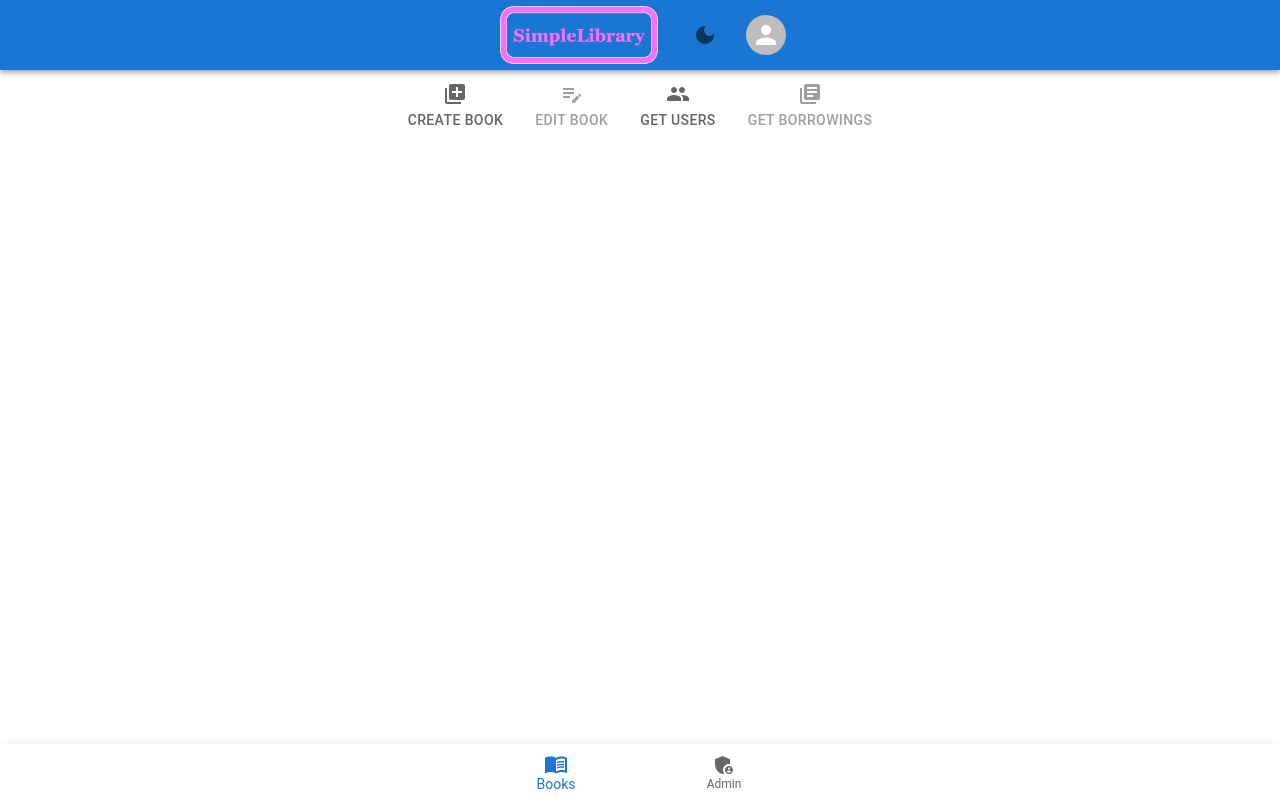
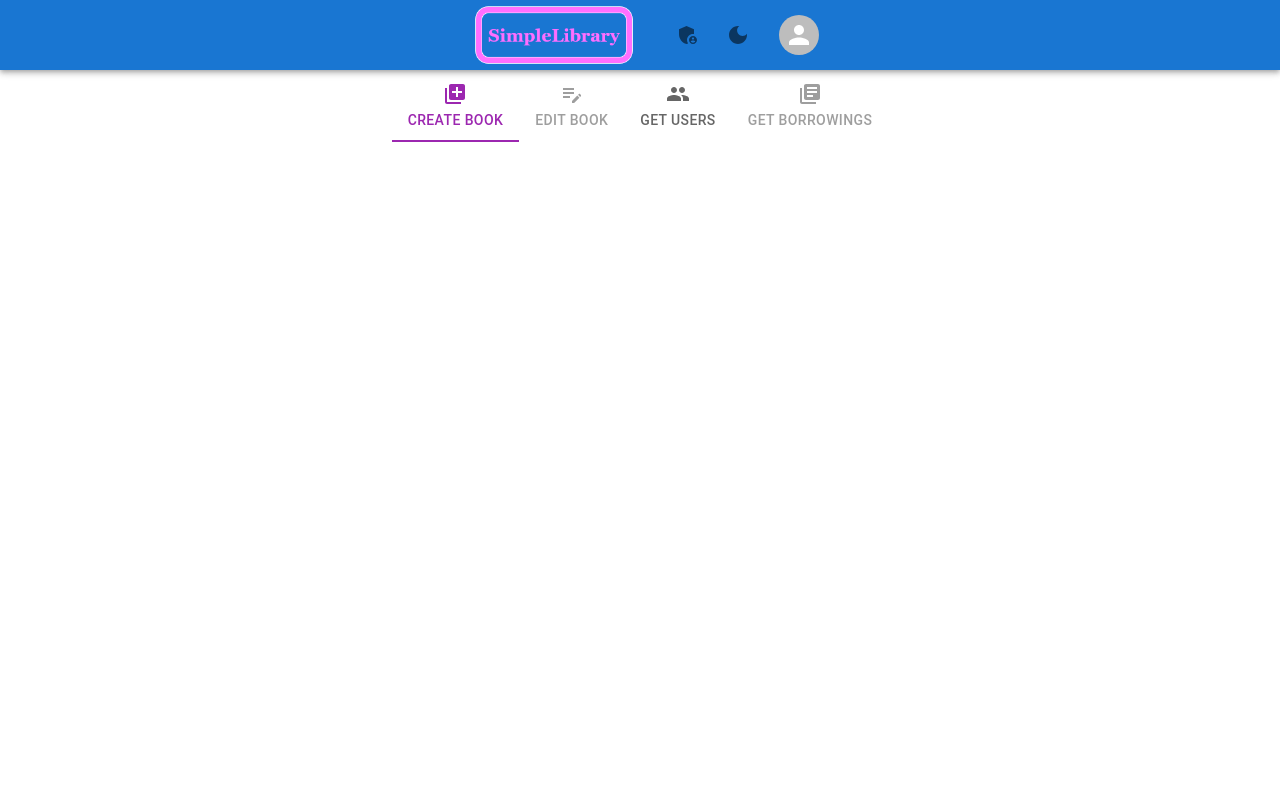
Before and after one commit to maritmoe/SimpleLibraryFrontend, a React (Vite) app in the folder LibraryFrontend/: page /admin in a window 1280 px wide. Built offline with nearby package versions, Linux system fonts and the light colour scheme.

Commit message:
Removed bottom navigation

```diff
--- a/LibraryFrontend/src/App.jsx
+++ b/LibraryFrontend/src/App.jsx
@@ -11,7 +11,6 @@ import ProfileView from "./components/ContentView/Profile/ProfileView";
 import Admin from "./components/ContentView/Admin/Admin";
 import BorrowingHistory from "./components/ContentView/BorrowingHistory/BorrowingHistory";
 import BookView from "./components/ContentView/BookView/BookView";
-import BottomNavigationBar from "./components/BottomNavigationBar/BottomNavigationBar";
 
 const ColorModeContext = createContext({ toggleColorMode: () => {} });
 
@@ -51,7 +50,6 @@ function App() {
             <Route path="/admin/*" element={<Admin />} />
           </Routes>
         </div>
-        <BottomNavigationBar />
       </ThemeProvider>
     </ColorModeContext.Provider>
   );
--- a/LibraryFrontend/src/components/BottomNavigationBar/BottomNavigationBar.jsx
+++ /dev/null
@@ -1,48 +0,0 @@
-import Box from "@mui/material/Box";
-import BottomNavigation from "@mui/material/BottomNavigation";
-import BottomNavigationAction from "@mui/material/BottomNavigationAction";
-import Paper from "@mui/material/Paper";
-import { useRef, useState } from "react";
-import { AdminPanelSettings, MenuBook } from "@mui/icons-material";
-import { useNavigate } from "react-router-dom";
-import { Tooltip } from "@mui/material";
-
-function BottomNavigationBar() {
-  const [value, setValue] = useState(0);
-  const ref = useRef(null);
-  const navigate = useNavigate();
-
-  return (
-    <Box sx={{ pb: 7 }} ref={ref}>
-      <Paper
-        sx={{ position: "fixed", bottom: 0, left: 0, right: 0 }}
-        elevation={3}
-      >
-        <BottomNavigation
-          showLabels
-          value={value}
-          onChange={(event, newValue) => {
-            setValue(newValue);
-          }}
-        >
-          <Tooltip title="Navigate to books">
-            <BottomNavigationAction
-              label="Books"
-              icon={<MenuBook />}
-              onClick={() => navigate("/")}
-            />
-          </Tooltip>
-          <Tooltip title="Navigate to admin if authorized">
-            <BottomNavigationAction
-              label="Admin"
-              icon={<AdminPanelSettings />}
-              onClick={() => navigate("/admin")}
-            />
-          </Tooltip>
-        </BottomNavigation>
-      </Paper>
-    </Box>
-  );
-}
-
-export default BottomNavigationBar;
--- a/LibraryFrontend/src/components/ContentView/Admin/AdminMenu/AdminMenu.jsx
+++ b/LibraryFrontend/src/components/ContentView/Admin/AdminMenu/AdminMenu.jsx
@@ -5,7 +5,7 @@ import { useNavigate } from "react-router-dom";
 
 function AdminMenu() {
   const navigate = useNavigate();
-  const [tabValue, setTabValue] = useState(null);
+  const [tabValue, setTabValue] = useState(0);
 
   const handleChange = (event, newValue) => {
     setTabValue(newValue);
--- a/LibraryFrontend/src/components/NavigationBar/NavigationBar.jsx
+++ b/LibraryFrontend/src/components/NavigationBar/NavigationBar.jsx
@@ -11,6 +11,7 @@ import {
   AppBar,
   Avatar,
   Box,
+  Button,
   IconButton,
   Menu,
   MenuItem,
@@ -18,7 +19,7 @@ import {
   Tooltip,
   Typography,
 } from "@mui/material";
-import { LightMode, DarkMode } from "@mui/icons-material";
+import { LightMode, DarkMode, AdminPanelSettings } from "@mui/icons-material";
 import { useNavigate } from "react-router-dom";
 
 function NavigationBar() {
@@ -49,8 +50,22 @@ function NavigationBar() {
   return (
     <AppBar position="static" className="header">
       <Toolbar disableGutters sx={{ alignSelf: "center", gap: 2 }}>
-        <img style={{ height: "70px" }} alt="Logo" src={logo} />
+        <Tooltip title="Navigate to books">
+          <Button aria-label="Books" onClick={() => navigate("/")}>
+            <img style={{ height: "70px" }} alt="Logo" src={logo} />
+          </Button>
+        </Tooltip>
         <Box>
+          <Tooltip title="Navigate to admin menu">
+            <IconButton
+              sx={{ width: "50px", height: "50px" }}
+              onClick={() => navigate("/admin/add")}
+              aria-label="Admin"
+              label="Admin"
+            >
+              <AdminPanelSettings />
+            </IconButton>
+          </Tooltip>
           <Tooltip
             title={
               theme.palette.mode === "dark"
@@ -64,7 +79,6 @@ function NavigationBar() {
               aria-label={
                 theme.palette.mode === "dark" ? "light-mode" : "dark-mode"
               }
-              label="Mode"
             >
               {theme.palette.mode === "dark" ? <LightMode /> : <DarkMode />}
             </IconButton>
```
